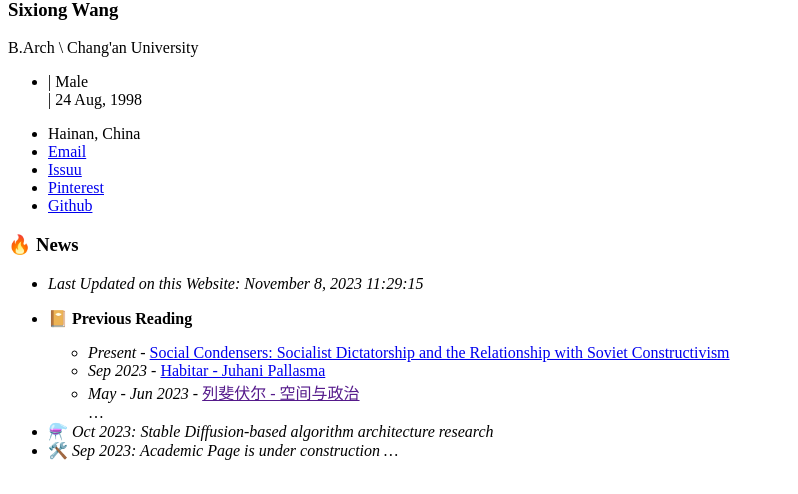
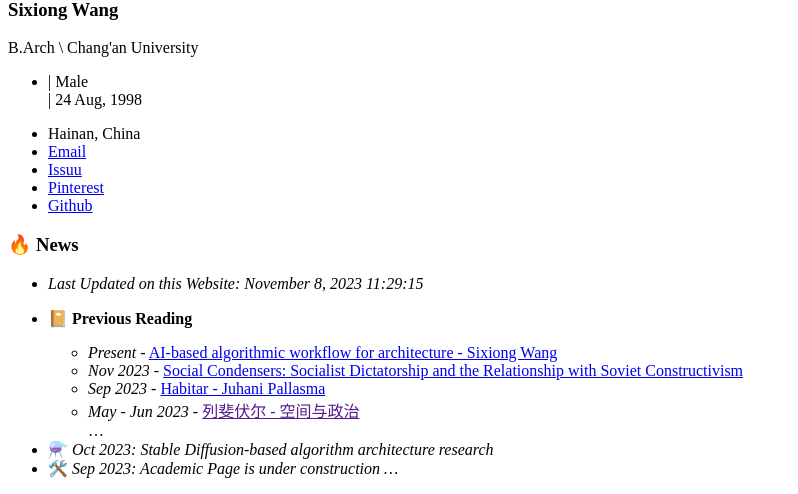
Before and after one commit to sixiong-wang/academic-page, a Jekyll site: the page built from _pages/includes/news.md, in a window 1280 px wide. Shown: the part 526-1020 px from the top of the page, without its empty margins (0-798 px from the left). Built offline with Jekyll 4.4.1, drawn with Linux system fonts in a browser that asks for light colours; our own code applies the rules of GitHub Pages for plain Markdown files; comment, search, counter and statistics services are not loaded.

Commit message:
更新了new

```diff
--- a/_pages/includes/news.md
+++ b/_pages/includes/news.md
@@ -4,7 +4,8 @@
 
 * 📔 **Previous Reading**
 
-    * *Present* - [Social Condensers: Socialist Dictatorship and the Relationship with Soviet Constructivism](https://academic-accelerator.com/encyclopedia/zh-cn/social-condenser)
+    * *Present* - [AI-based algorithmic workflow for architecture - Sixiong Wang](https://zwj5uynwea3.feishu.cn/docx/JMfOdyG2xoNlREx4FPncLXtDnXb)
+    * *Nov 2023* - [Social Condensers: Socialist Dictatorship and the Relationship with Soviet Constructivism](https://academic-accelerator.com/encyclopedia/zh-cn/social-condenser)
     * *Sep 2023* - [Habitar - Juhani Pallasma](https://vdoc.pub/documents/habitar-5jv52ose5d60)
     * *May - Jun 2023* - [列斐伏尔 - 空间与政治]()
     <br>...
```
